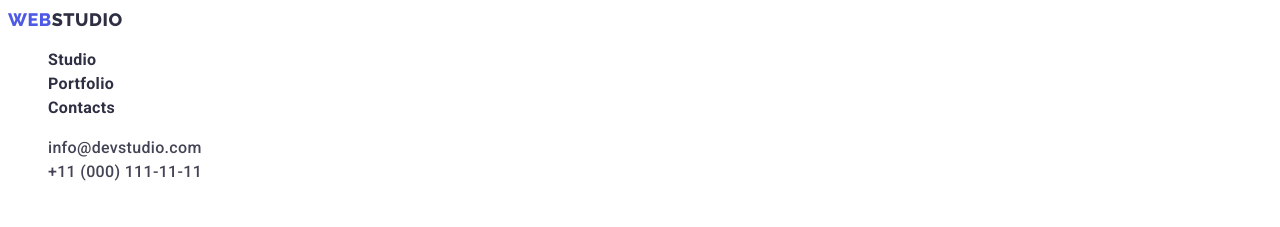
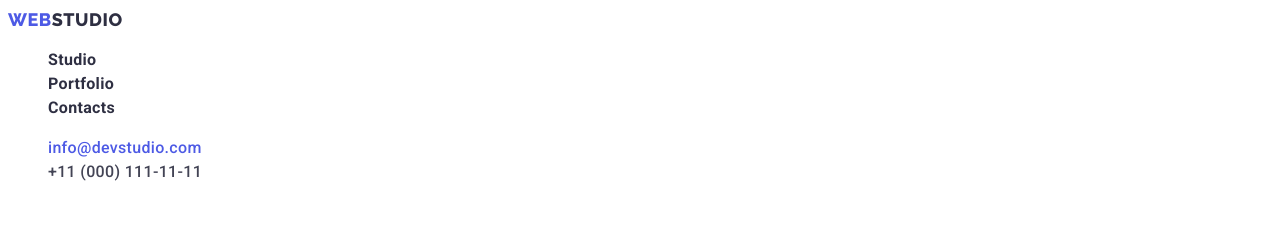
Before and after one commit to klytvinenko/goit-markup-hw-02, a plain HTML site: page index.html in a window 1280 px wide. In both pictures the pointer is over the link "info@devstudio.com". Shown: the top 227 px of the page. Drawn offline with Linux system fonts and the light colour scheme.

Commit message:
second commit

```diff
--- a/css/style.css
+++ b/css/style.css
@@ -76,6 +76,16 @@ body {
 .nav-a:focus {
   color: #4D5AE5;
 }
+
+.contact-a:hover,
+.contact-a:focus {
+  color: #4D5AE5;
+}
+
+/* .contact-item:hover,
+.contact-item:focus {
+  color: #4D5AE5;
+} */
 
 .contact-a {
   font-weight: 400;
```
